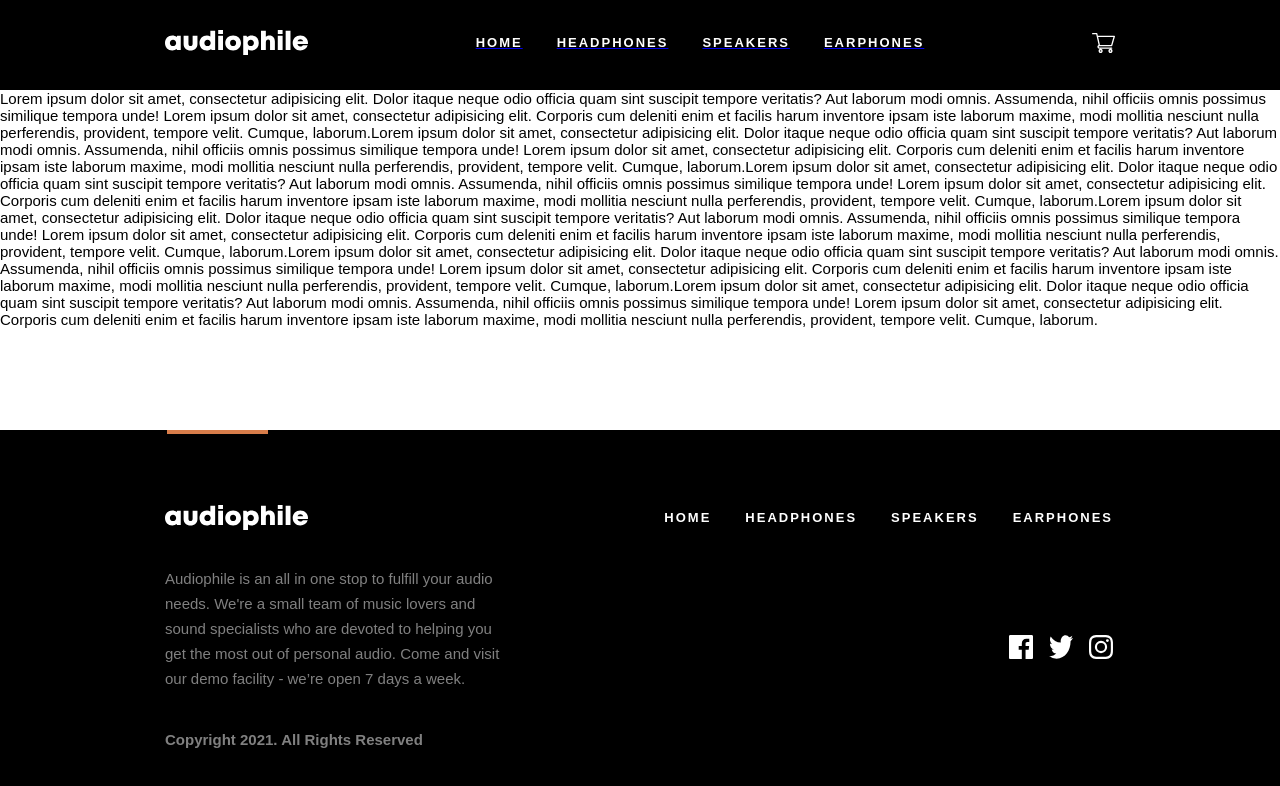
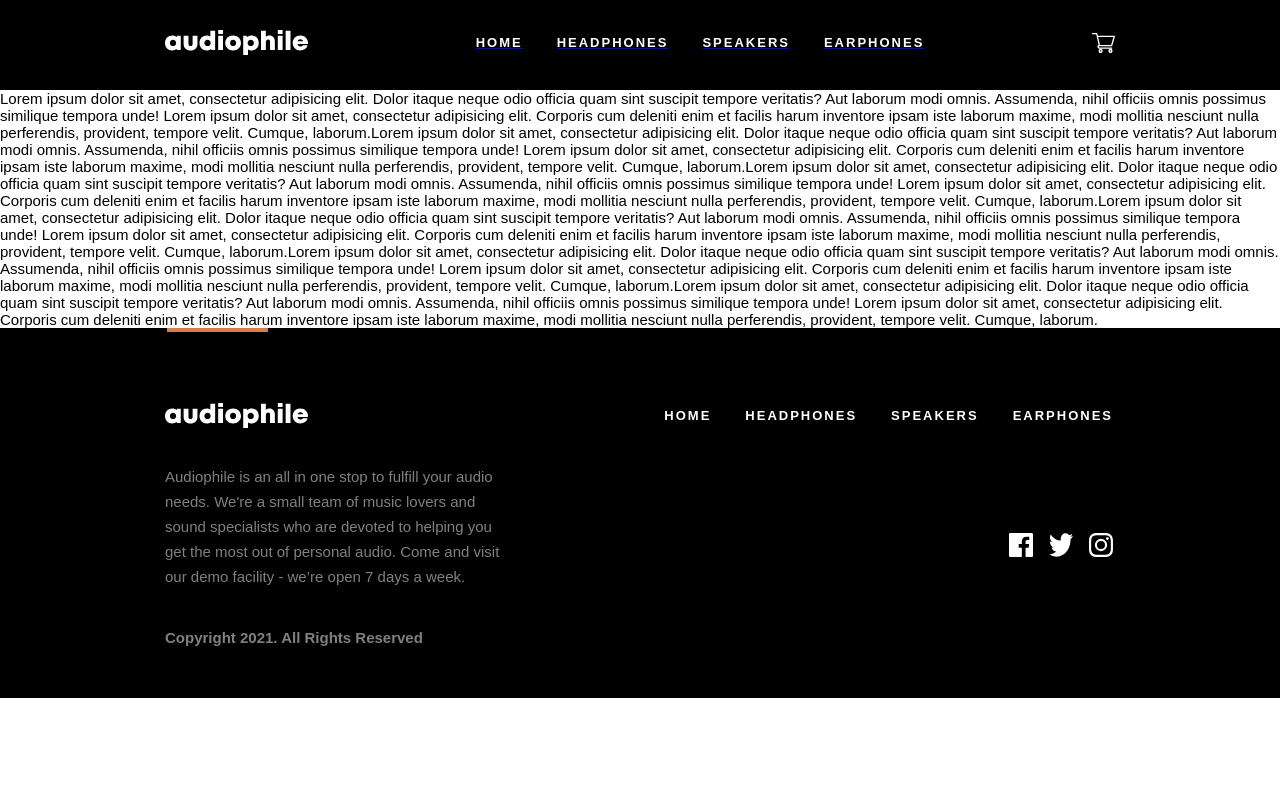
Before and after one commit to smccourtb/audiophile-ecommerce-website, a React (Create React App) app: page / in a window 1280 px wide. Shown: the top 786 px of the page. Built offline with nearby package versions, Linux system fonts and the light colour scheme.

Commit message:
remove fixed position for footer

```diff
--- a/src/components/Footer.jsx
+++ b/src/components/Footer.jsx
@@ -9,8 +9,6 @@ import { useMediaQuery } from "react-responsive";
 const FooterContainer = styled.footer`
   background: linear-gradient(#d87d4a, #d87d4a) top / 104px 4px no-repeat,
     #000000;
-  position: fixed;
-  bottom: 0;
   display: flex;
   flex-direction: column;
   align-items: center;
```
